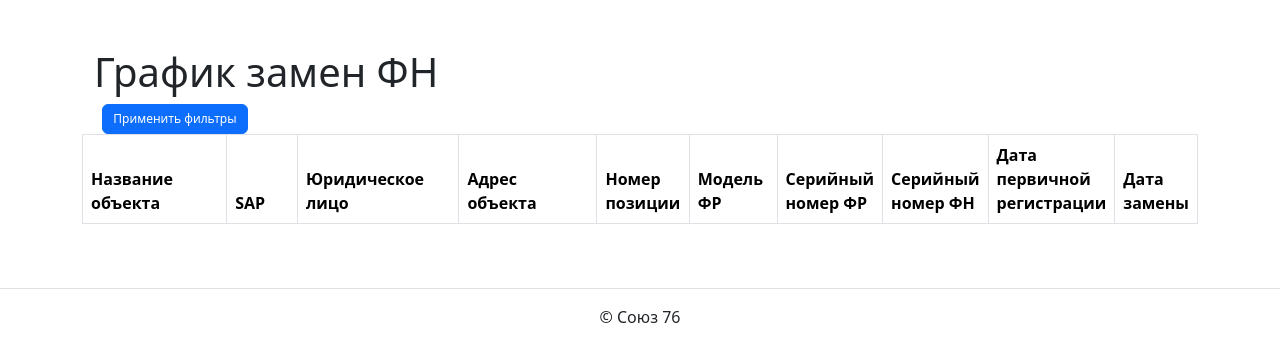
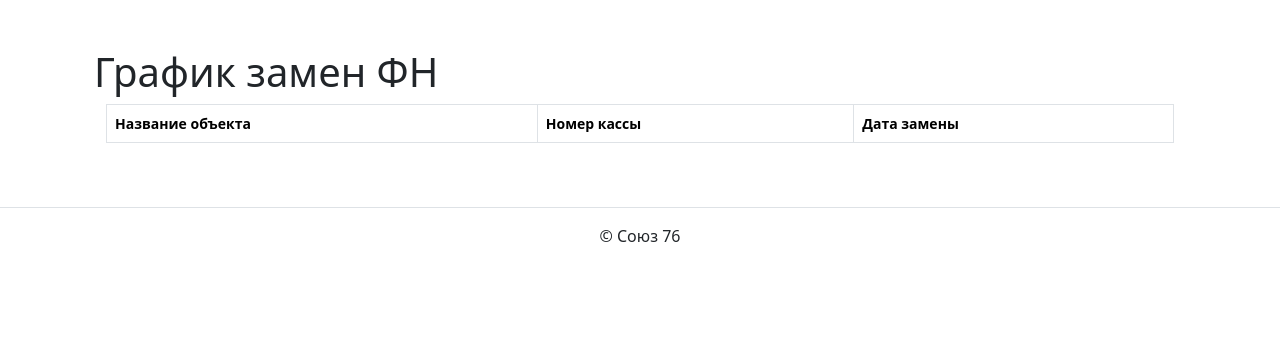
Before and after one commit to NikolayEkaterinin/souyz76_portal, a Django app: page /fn/search/ in a window 1280 px wide. Shown: the part 76-438 px from the top of the page. Run offline with Django 3.2, Linux system fonts and the light colour scheme; tables that the repository leaves empty hold one stand-in row (values such as "Sample post"); lists and menus that the app fills with data are empty; some libraries are stand-ins or nearby versions.

Commit message:
Настроено разделение демонстрации на общий лист замен ФН и сокращенный лист в ЛК пользователя

```diff
--- a/soyuz76_portal/pages/views.py
+++ b/soyuz76_portal/pages/views.py
@@ -152,7 +152,7 @@
     model = CustomUser
     form_class = RegistrationForm
     template_name = 'base/profile.html'
-    paginate_by = 60
+    paginate_by = 10
 
     def get_queryset(self):
         user_regions = self.request.user.regions.all()  # Получаем все регионы текущего пользователя
--- a/soyuz76_portal/soyuz76_portal/settings.py
+++ b/soyuz76_portal/soyuz76_portal/settings.py
@@ -12,7 +12,7 @@
 import os
 from pathlib import Path
 
-from secret_key import SECRET_KEY
+from .secret_key import SECRET_KEY
 
 # Build paths inside the project like this: BASE_DIR / 'subdir'.
 BASE_DIR = Path(__file__).resolve().parent.parent
--- a/soyuz76_portal/templates/base/fn.html
+++ b/soyuz76_portal/templates/base/fn.html
@@ -5,23 +5,12 @@
 {% block content %}
   <div class="container">
     <h1>График замен ФН</h1>
-    <style>
-        {
-        font-size: 12px; /* Adjust the font size as needed */
-      }
-    </style>
-
-        <div class="col-md-2">
-          <div class="form-group">
-            <label>&nbsp;</label>
-            <button type="submit" class="btn btn-primary btn-block">Применить фильтры</button>
-          </div>
-        </div>
       </div>
     </form>
 
-
-    {% include "includes/fn_base_template.html"%}
+    <div class="container-fluid">
+        {% include "includes/fn_base_template.html" %}
+    </div>
     {% include "includes/paginator.html" with fn_replacements_page=fn_replacements_page %}
 
 {% endblock %}
--- a/soyuz76_portal/templates/includes/fn_base_template.html
+++ b/soyuz76_portal/templates/includes/fn_base_template.html
@@ -1,34 +1,38 @@
+<div class="container">
     <div class="table-responsive">
-  <table class="table table-bordered">
+        <table class="table table-bordered" style="font-size: 14px;">
             <thead>
                 <tr>
-        <th class="col-md-2">Название объекта</th>
-        <th class="col-md-1">SAP</th>
-        <th class="col-md-2">Юридическое лицо</th>
-        <th class="col-md-2">Адрес объекта</th>
-        <th class="col-md-1">Номер позиции</th>
-        <th class="col-md-1">Модель ФР</th>
-        <th class="col-md-1">Серийный номер ФР</th>
-        <th class="col-md-1">Серийный номер ФН</th>
-        <th class="col-md-1">Дата первичной регистрации</th>
-        <th class="col-md-1">Дата замены</th>
+                    <th>Название объекта</th>
+                    {% if request.resolver_match.url_name == 'fn_list' %}
+                        <th>SAP</th>
+                        <th>Юридическое лицо</th>
+                        <th>Адрес объекта</th>
+                        <th>Модель ФР</th>
+                        <th>Серийный номер ФР</th>
+                        <th>Серийный номер ФН</th>
+                    {% endif %}
+                    <th>Номер кассы</th>
+                    <th>Дата замены</th>
                 </tr>
             </thead>
             <tbody id="table-body">
                 {% for fn_replacement in page_obj %}
                     <tr>
-          <td class="table-body-cell">{{ fn_replacement.name_object }}</td>
-          <td class="table-body-cell">{{ fn_replacement.sap }}</td>
-          <td class="table-body-cell">{{ fn_replacement.legal_entity }}</td>
-          <td class="table-body-cell">{{ fn_replacement.addres_object }}</td>
-          <td class="table-body-cell">{{ fn_replacement.nomer_pos }}</td>
-          <td class="table-body-cell">{{ fn_replacement.model_fr }}</td>
-          <td class="table-body-cell">{{ fn_replacement.sn_fr }}</td>
-          <td class="table-body-cell">{{ fn_replacement.sn_fn }}</td>
-          <td class="table-body-cell">{{ fn_replacement.date_fp }}</td>
-          <td class="table-body-cell">{{ fn_replacement.replacement_date }}</td>
+                        <td>{{ fn_replacement.name_object }}</td>
+                        {% if request.resolver_match.url_name == 'fn_list' %}
+                            <td>{{ fn_replacement.sap }}</td>
+                            <td>{{ fn_replacement.legal_entity }}</td>
+                            <td>{{ fn_replacement.addres_object }}</td>
+                            <td>{{ fn_replacement.model_fr }}</td>
+                            <td>{{ fn_replacement.sn_fr }}</td>
+                            <td>{{ fn_replacement.sn_fn }}</td>
+                        {% endif %}
+                        <td>{{ fn_replacement.nomer_pos }}</td>
+                        <td>{{ fn_replacement.replacement_date }}</td>
                     </tr>
                 {% endfor %}
             </tbody>
         </table>
     </div>
+</div>
--- a/soyuz76_portal/templates/includes/header.html
+++ b/soyuz76_portal/templates/includes/header.html
@@ -12,7 +12,7 @@
       font-size: 12px; /* Размер шрифта текста внутри кнопок */
     }
     .bodyclass{
-        font-size: 12px; /* Размер шрифта текста внутри тела страницы */
+        font-size: 8px; /* Размер шрифта текста внутри тела страницы */
     }
   </style>
   <nav class="navbar navbar-light" style="background-color: white">
```
Also changed, not shown: soyuz76_portal/templates/base/profile.html (+4 -4 lines). Lines whose indentation alone changed are shown as unchanged.
